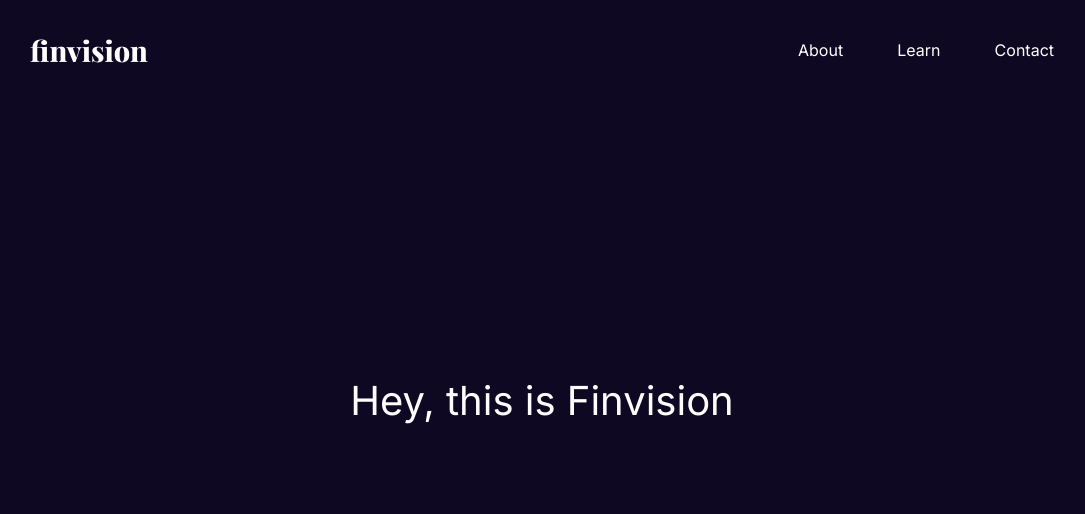
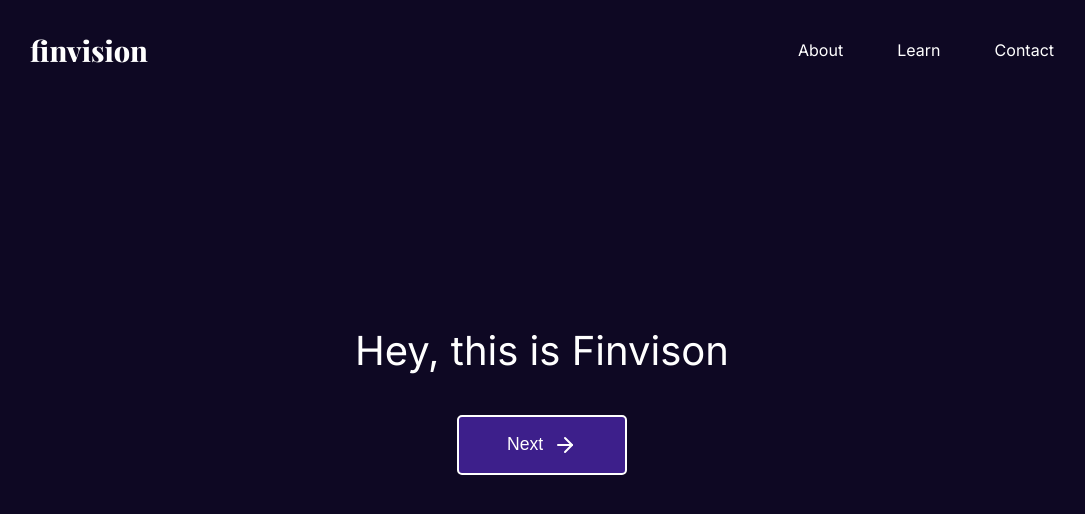
Before and after one commit to Anuragtech02/finvision-react, a React (Create React App) app: page /finvision-react/learn in a window 1280 px wide. Shown: the top 514 px of the page, without its empty margins (98-1183 px from the left). Built offline with nearby package versions, Linux system fonts and the light colour scheme.

Commit message:
learn page inintated

```diff
--- a/src/App.js
+++ b/src/App.js
@@ -16,17 +16,16 @@ const App = () => {
   return (
     <>
       <div className={styles.container}>
-        <Navbar />
-
         <div className={styles.gradientRight}>
           {/* <div className={styles.gradientRight}>
           <img src={rightGradient} alt="finvision-gradient" />
-        </div>
-        <div className={styles.gradientLeft}>
+          </div>
+          <div className={styles.gradientLeft}>
           <img src={leftGradient} alt="finvision-gradient" />
         </div> */}
         </div>
         <Router basename="/finvision-react">
+          <Navbar />
           <Switch>
             <Route path="/" exact component={Home} />
             <Route exact path="/learn" component={Learn} />
--- a/src/components/Button/Button.module.scss
+++ b/src/components/Button/Button.module.scss
@@ -27,21 +27,9 @@ $border: 2px;
   }
 }
 .btnOutline {
-  background-clip: padding-box;
-  border: solid $border transparent;
-  border-radius: 4rem;
+  border: solid $border white;
+  border-radius: 5px;
   position: relative;
-  color: var(--clr-primary);
-  &:before {
-    content: "";
-    position: absolute;
-    top: 0;
-    right: 0;
-    bottom: 0;
-    left: 0;
-    z-index: -1;
-    margin: -$border;
-    border-radius: inherit;
-    background: linear-gradient(to right, var(--clr-primary), var(--clr-dark));
-  }
+  background: var(--clr-primary);
+  color: white;
 }
--- a/src/components/Navbar/Navbar.js
+++ b/src/components/Navbar/Navbar.js
@@ -1,5 +1,6 @@
 import React from "react";
 import styles from "./Navbar.module.scss";
+import { Link } from "react-router-dom";
 
 const Navbar = () => {
   return (
@@ -8,9 +9,15 @@ const Navbar = () => {
         <h4>finvision</h4>
       </div>
       <ul className={styles.navLinks}>
-        <li className={styles.navLink}>About</li>
-        <li className={styles.navLink}>Learn</li>
-        <li className={styles.navLink}>Contact</li>
+        <li className={styles.navLink}>
+          <Link to="/about">About</Link>
+        </li>
+        <li className={styles.navLink}>
+          <Link to="/learn">Learn</Link>
+        </li>
+        <li className={styles.navLink}>
+          <Link to="/contact">Contact</Link>
+        </li>
       </ul>
       <div className={styles.burgerContainer}>
         <div className={styles.burger}></div>
--- a/src/components/Navbar/Navbar.module.scss
+++ b/src/components/Navbar/Navbar.module.scss
@@ -40,6 +40,12 @@
     .navLink {
       color: white;
       font-weight: 500;
+      @extend .noDecoration;
+
+      a {
+        color: white;
+        @extend .noDecoration;
+      }
     }
   }
 
--- /dev/null
+++ b/src/components/index.js
@@ -0,0 +1,4 @@
+export { default as Button } from "./Button/Button";
+export { default as Card } from "./Card/Card";
+export { default as Cursor } from "./Cursor/Cursor";
+export { default as InputField } from "./InputField/InputField";
--- a/src/pages/Learn/Learn.js
+++ b/src/pages/Learn/Learn.js
@@ -1,10 +1,34 @@
-import React from "react";
+import React, { useState } from "react";
 import styles from "./Learn.module.scss";
+import { Button } from "../../components";
+import { ArrowRight } from "react-feather";
+
+const data = [
+  "Hey, this is Finvison",
+  "We provide users with the idea to outsmart their financial investing making their personal portfolio strong.",
+  "So, are you ready to invest?",
+  "Let's look at it through the lens of a game in which we give you a certain amount of money and allow you to invest without the fear of losing it.",
+];
 
 const Learn = () => {
+  const [current, setCurrent] = useState(0);
+
+  const onClickNext = () => {
+    setCurrent((curr) => (curr + 1) % 4);
+  };
+
   return (
     <div className={styles.container}>
-      <h1>Hey, this is Finvision</h1>
+      <div className={styles.mainText}>
+        <h1>{data[current]}</h1>
+      </div>
+      <br />
+      <br />
+      <Button variant="outlined" onClick={onClickNext}>
+        <span className={styles.flexRow}>
+          Next &nbsp; <ArrowRight />
+        </span>
+      </Button>
     </div>
   );
 };
--- a/src/pages/Learn/Learn.module.scss
+++ b/src/pages/Learn/Learn.module.scss
@@ -1,7 +1,15 @@
 @import "../../utils/commons.scss";
 
 .container {
+  @extend .flexCol;
+  width: var(--fixedWidth);
+  margin: 0 auto;
+  .mainText {
+    width: 80%;
+  }
   h1 {
     font-weight: 400;
+    text-align: center;
+    margin: 0 auto;
   }
 }
```
